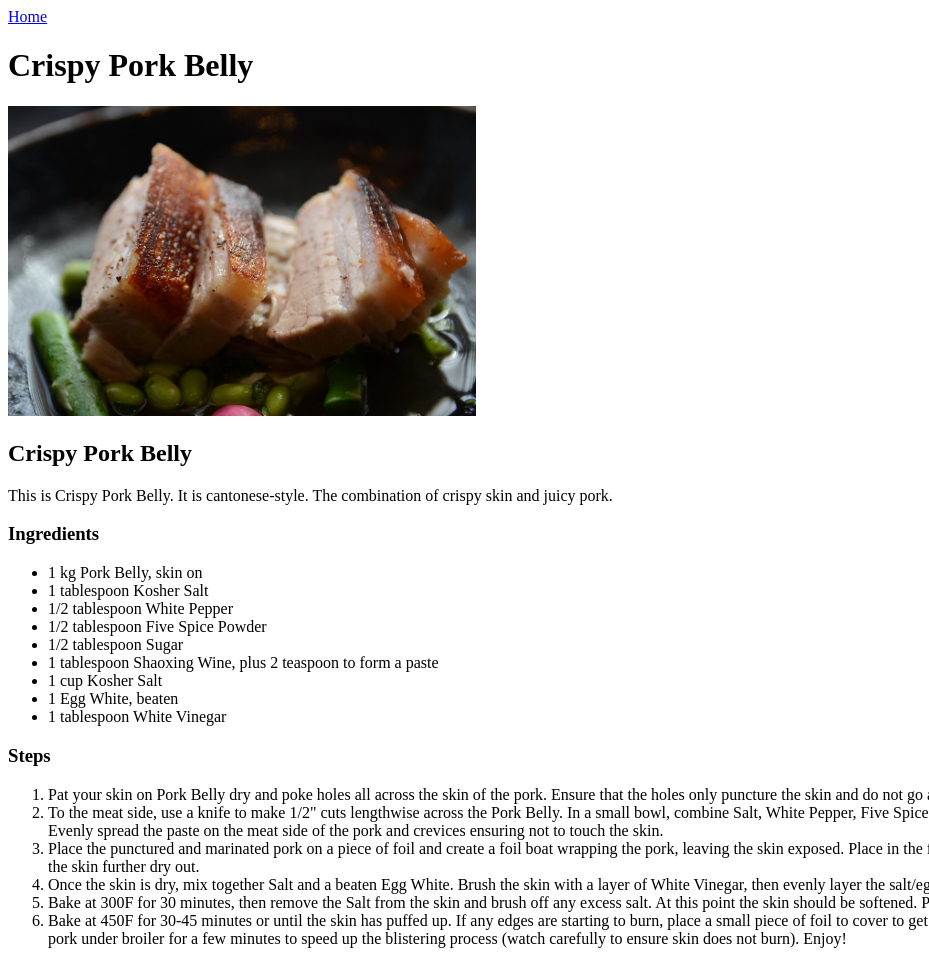
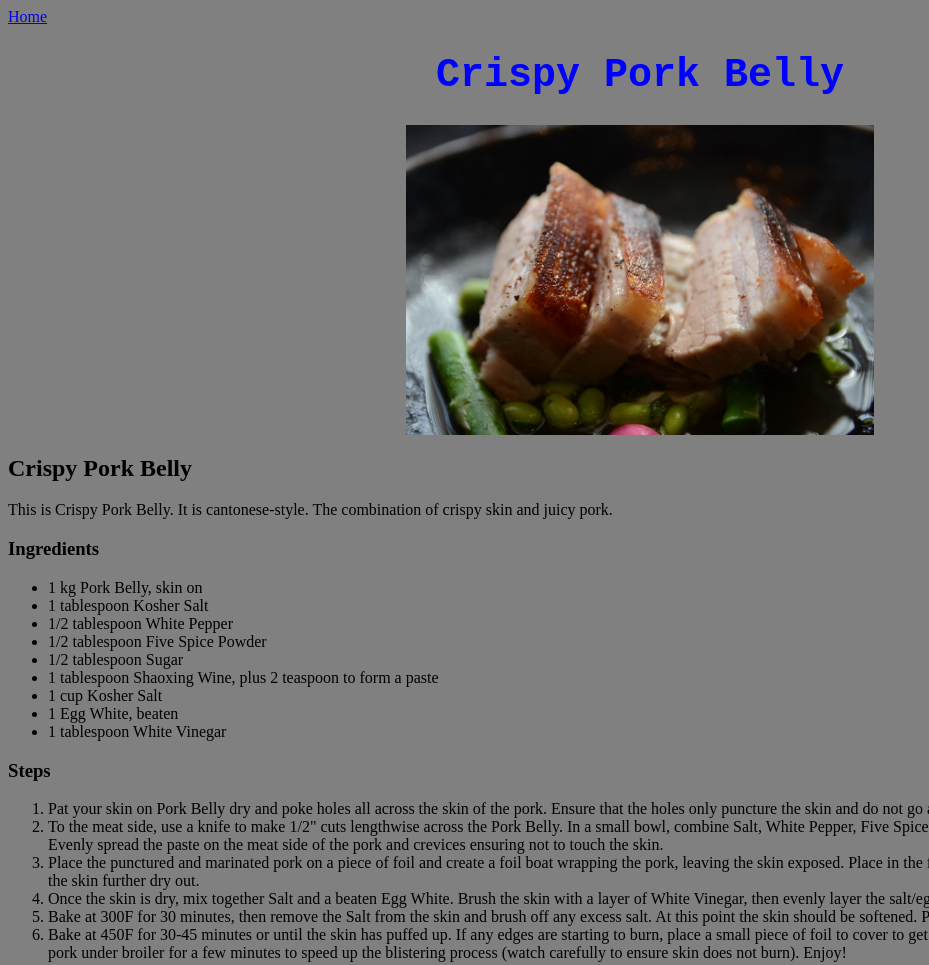
Before and after one commit to yosvaldo/odin-recipes, a plain HTML site: page recipes/crispy-pork-belly.html in a window 1280 px wide. Shown: the whole page, without its empty margins (0-929 px from the left). Drawn offline with Linux system fonts and the light colour scheme.

Commit message:
Add style titles and images

```diff
--- a/recipes/crispy-pork-belly.html
+++ b/recipes/crispy-pork-belly.html
@@ -1,7 +1,7 @@
 <!DOCTYPE html>
 <html lang="en">
     <head>
-
+    <link rel="stylesheet" href="stylecrispy.css">
     </head>
     <body>
         <a href="../index.html">Home</a>
--- /dev/null
+++ b/recipes/stylecrispy.css
@@ -0,0 +1,18 @@
+body
+    {
+    background: grey;
+    }
+
+h1
+    {
+    text-align: center;
+    font-family: monospace;
+    font-size: 40px;
+    color: blue;
+    }
+
+img
+    {
+    display: block;
+    margin: 0 auto;
+    }
--- /dev/null
+++ b/recipes/stylepork.css
@@ -0,0 +1,18 @@
+body
+    {
+    background: grey;
+    }
+
+h1
+    {
+    font-family: monospace;
+    font-size: 40px;
+    color: blue;
+    text-align: center;
+    }
+
+img
+    {
+    display: block;
+    margin: 0 auto;
+    }
--- /dev/null
+++ b/style.css
@@ -0,0 +1,17 @@
+body
+    {
+    background: grey;
+    }
+
+h1
+    {
+    text-align: center;
+    color: blue;
+    font-family: cursive;
+    }
+
+li
+    {
+    font-family: monospace;
+    font-size: 20px;
+    }
```
Also changed, not shown: index.html (+1 -1 lines), recipes/porchetta.html (+1 -1 lines), recipes/pork-skewer.html (+1 -1 lines), recipes/styleporc.css (added).
